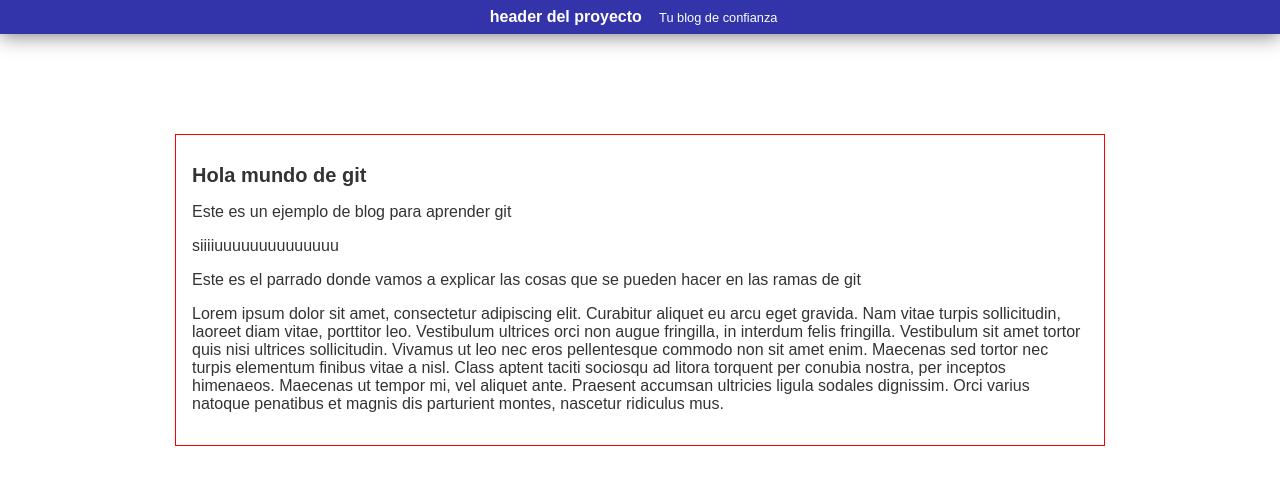
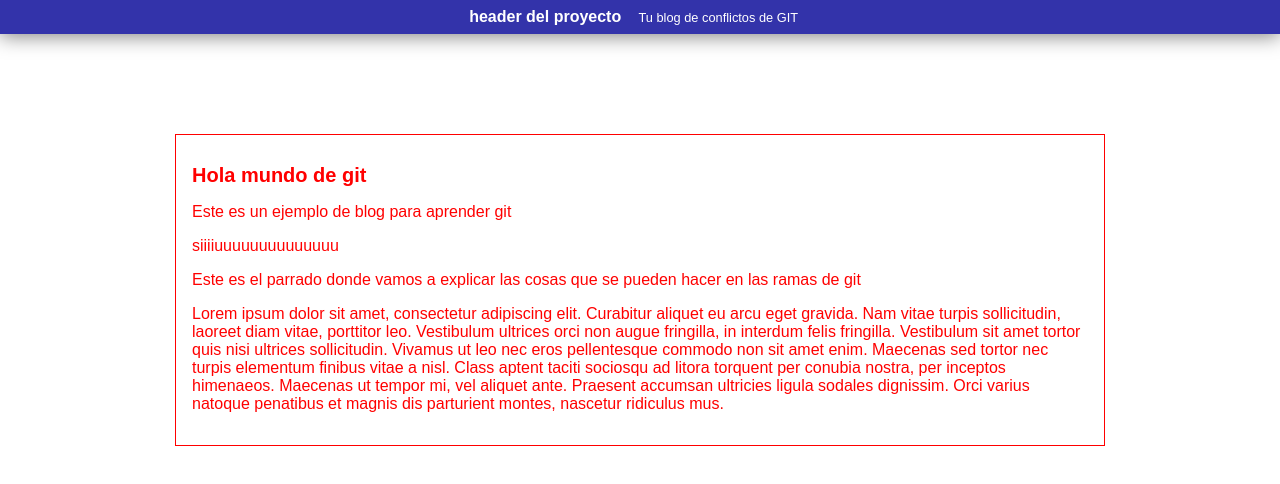
Before and after one commit to EmmanuelRamirezz/curso-profecional-git, a plain HTML site: page index.html in a window 1280 px wide. Drawn offline with Linux system fonts and the light colour scheme.

Commit message:
Se modificó la cabecera y el color del texto

```diff
--- a/index.html
+++ b/index.html
@@ -10,7 +10,7 @@
 <body>
     <header id="cabecera">
         header del proyecto
-        <span id="tagline">Tu blog de confianza</span>
+        <span id="tagline">Tu blog de conflictos de GIT</span>
     </header>
     <div id="container">
 
--- a/styles/index.css
+++ b/styles/index.css
@@ -5,7 +5,7 @@ html{
 body{
     text-align: center;
     font-family: Arial;
-    color: #333;
+    color: red;
     margin: 0;
     padding: 0;
     font-size: 16px;
```
